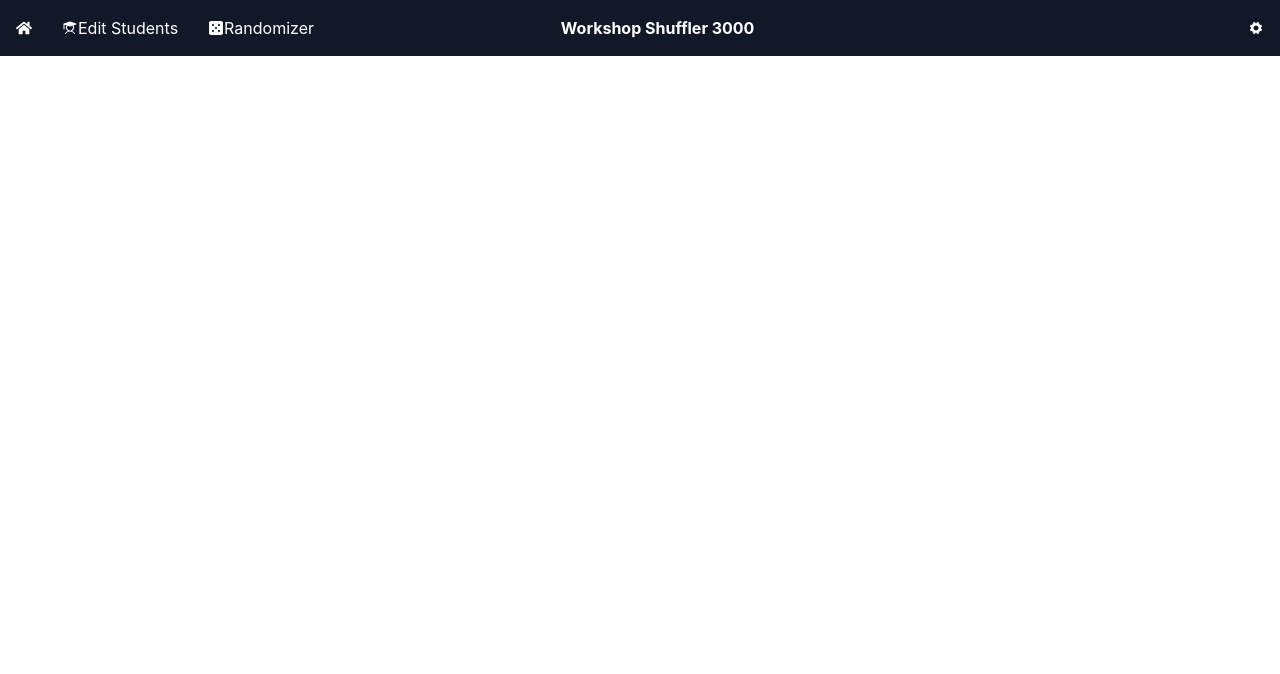
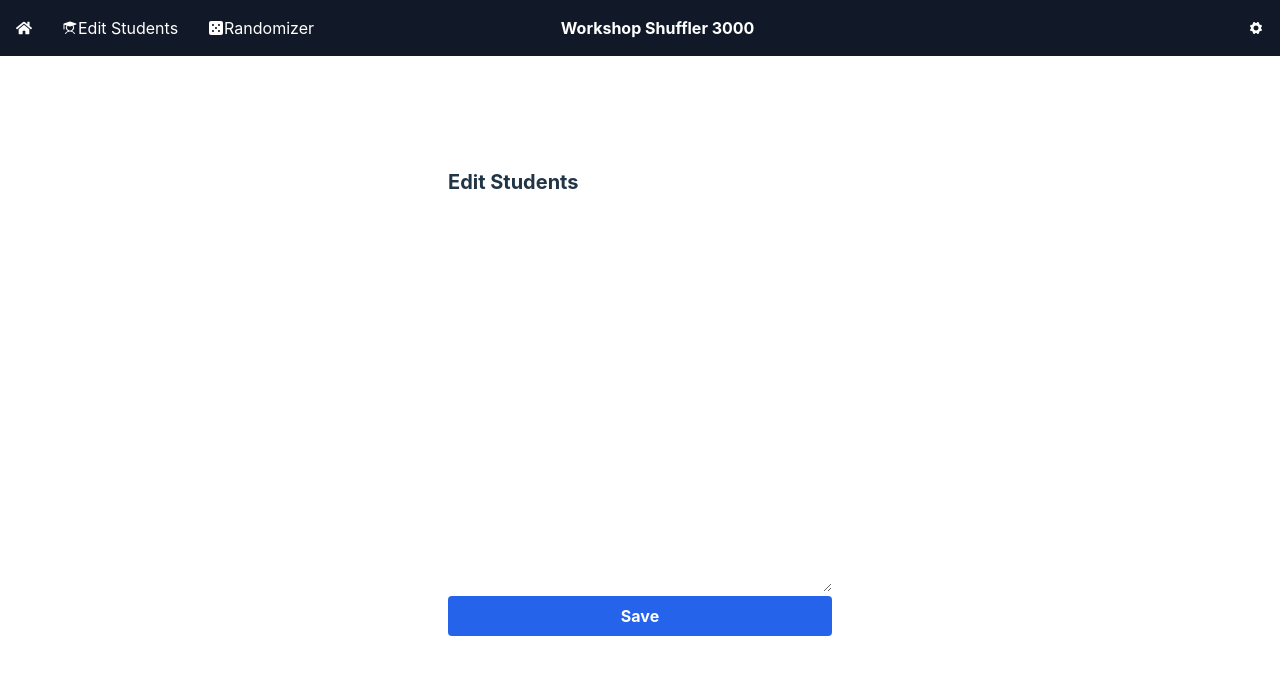
Before and after one commit to Quienten/shuffle-workshop, a React (Vite) app: page /shuffle-workshop/students in a window 1280 px wide. Shown: the top 674 px of the page. Built offline with nearby package versions, Linux system fonts and the light colour scheme.

Commit message:
Fix base url

```diff
--- a/src/App.tsx
+++ b/src/App.tsx
@@ -40,7 +40,7 @@ function App() {
             }
         }>
             <NavBar />
-            <BrowserRouter>
+            <BrowserRouter basename='/shuffle-workshop'>
                 <Routes>
                     <Route path="/" element={<Home />} />
                     <Route path="/students" element={<EditStudents />} />
--- a/src/components/NavBar.tsx
+++ b/src/components/NavBar.tsx
@@ -6,11 +6,11 @@ import { IoIosSettings } from "react-icons/io";
 export default function NavBar() {
     return (
         <nav className="flex justify-start bg-gray-900 p-4 mx-auto items-center">
-            <a href="/" className="text-white"><FaHome/></a>
-            <a href="/students" className="text-white"><PiStudentFill/> Edit Students</a>
-            <a href="/randomizer" className="text-white"><FaDiceFive/> Randomizer</a>
+            <a href="/shuffle-workshop/" className="text-white"><FaHome/></a>
+            <a href="/shuffle-workshop/students" className="text-white"><PiStudentFill/> Edit Students</a>
+            <a href="/shuffle-workshop/randomizer" className="text-white"><FaDiceFive/> Randomizer</a>
             <span className="text-white ml-auto mr-auto font-bold">Workshop Shuffler 3000</span>
-            <a href="/setpreferredgroups" className="text-white ml-auto mr-0"><IoIosSettings/></a>
+            <a href="/shuffle-workshop/setpreferredgroups" className="text-white ml-auto mr-0"><IoIosSettings/></a>
         </nav>
     )
 }
```
